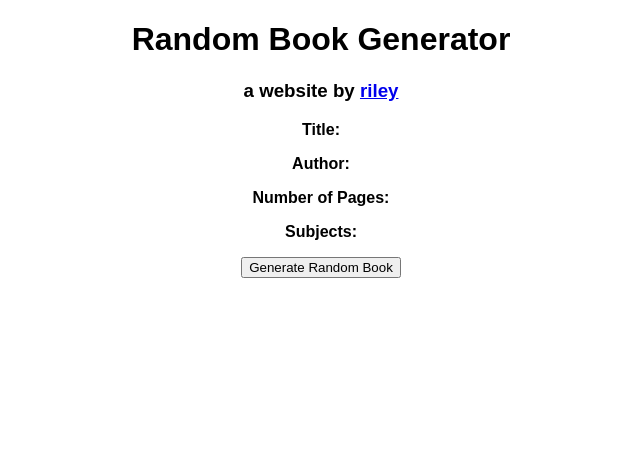
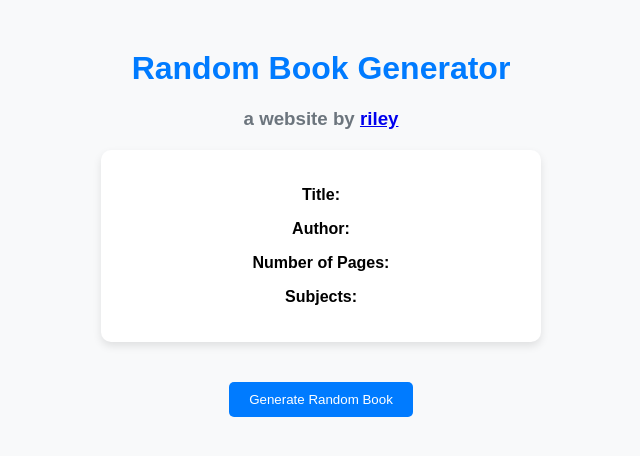
Before and after one commit to rileeyyy/books, a plain HTML site: page index.html in a window 1280 px wide. Shown: the whole page, without its empty margins (319-959 px from the left). Drawn offline with Linux system fonts and the light colour scheme.

Commit message:
Update index.html

```diff
--- a/index.html
+++ b/index.html
@@ -8,12 +8,49 @@
         body {
             font-family: Arial, sans-serif;
             text-align: center;
+            background-color: #f8f9fa;
+            margin: 0;
+            padding: 0;
+        }
+
+        h1 {
+            color: #007bff;
+            margin-top: 50px;
+        }
+
+        h3 {
+            color: #6c757d;
+            margin-top: 20px;
+        }
+
+        #bookInfo {
+            background-color: #ffffff;
+            border-radius: 10px;
+            padding: 20px;
+            box-shadow: 0 4px 8px rgba(0, 0, 0, 0.1);
+            margin: 20px auto;
+            max-width: 400px;
+        }
+
+        button {
+            background-color: #007bff;
+            color: #ffffff;
+            border: none;
+            padding: 10px 20px;
+            cursor: pointer;
+            border-radius: 5px;
+            margin-top: 20px;
+            transition: background-color 0.3s;
+        }
+
+        button:hover {
+            background-color: #0056b3;
         }
     </style>
 </head>
 <body>
     <h1>Random Book Generator</h1>
-<h3>a website by <a href=https://rileeyyy.github.io>riley</a></h3>
+    <h3>a website by <a href="https://rileeyyy.github.io">riley</a></h3>
     <div id="bookInfo">
         <p><strong>Title:</strong> <span id="title"></span></p>
         <p><strong>Author:</strong> <span id="author"></span></p>
@@ -35,7 +72,7 @@ async function getRandomBook() {
                 document.getElementById('title').textContent = randomBook.title || 'Title not available';
                 document.getElementById('author').textContent = randomBook.authors ? randomBook.authors[0].name : 'Author not available';
                 document.getElementById('pages').textContent = randomBook.number_of_pages ? randomBook.number_of_pages : 'Number of pages not available';
-    document.getElementById('subjects').textContent = subject; // Display the selected subject
+                document.getElementById('subjects').textContent = subject;
             } catch (error) {
                 console.error('Error fetching data:', error);
             }
```
Lines whose indentation alone changed are shown as unchanged.
